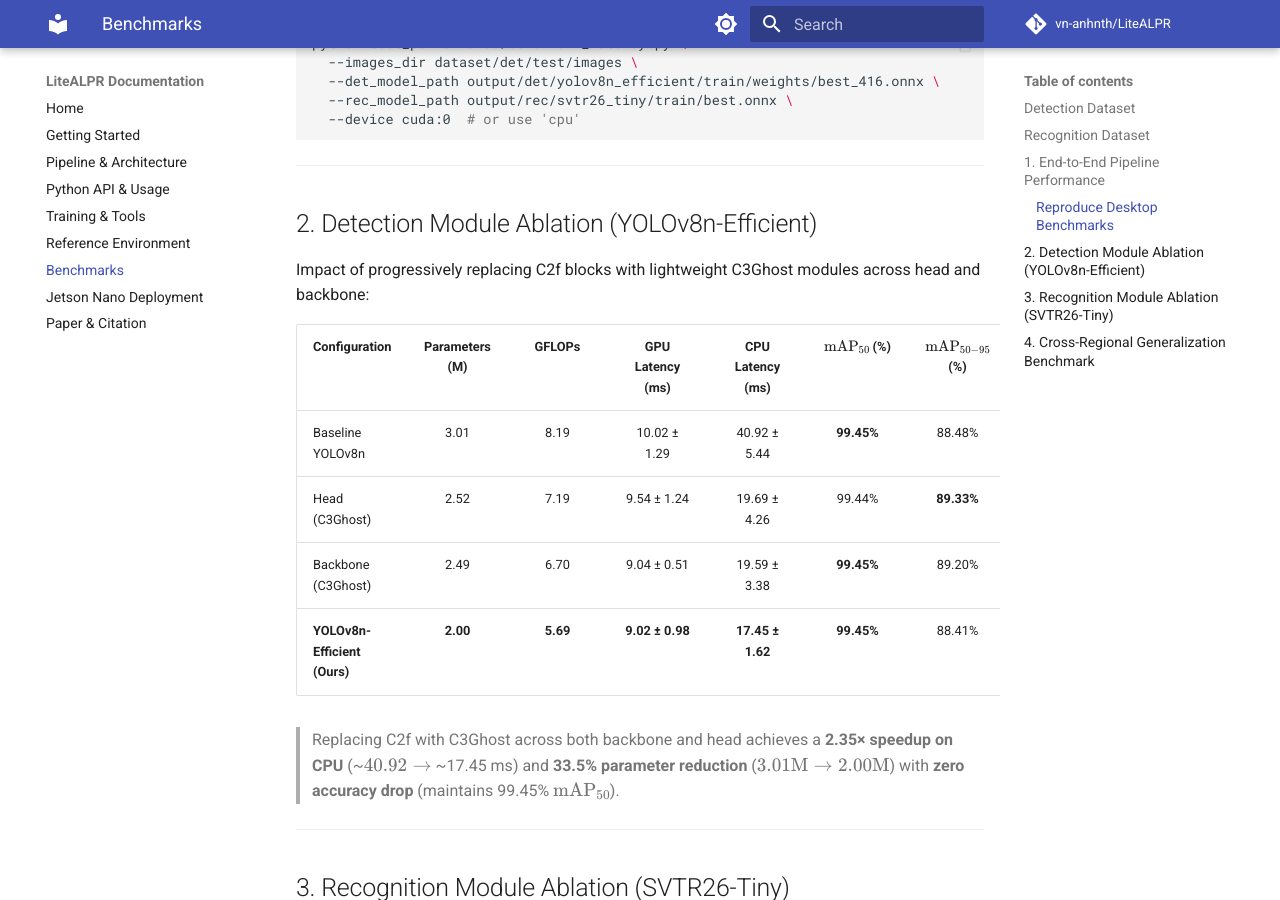
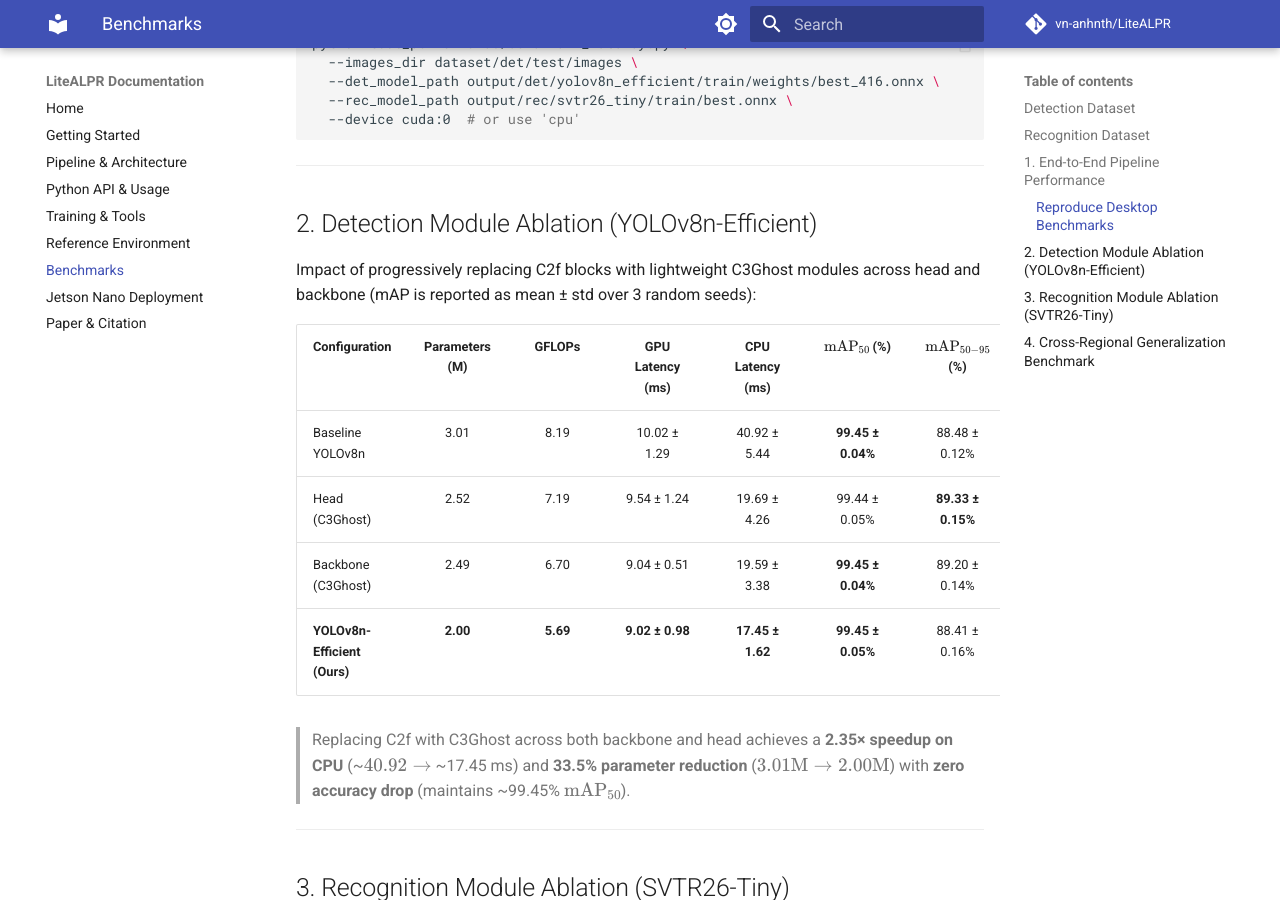
Before and after one commit to vn-anhnth/LiteALPR, an MkDocs documentation site: the page built from docs/benchmarks.md, in a window 1280 px wide and 900 px high, scrolled down 1977 px. Built offline with MkDocs 1.6.1 and Material for MkDocs 9.7.7, drawn with Linux system fonts in a browser that asks for light colours; comment, search, counter and statistics services are not loaded; the version menu is left out.

```diff
--- a/docs/benchmarks.md
+++ b/docs/benchmarks.md
@@ -61,16 +61,16 @@ python test_performance/benchmark_latency.py \
 
 ## 2. Detection Module Ablation (YOLOv8n-Efficient)
 
-Impact of progressively replacing C2f blocks with lightweight C3Ghost modules across head and backbone:
+Impact of progressively replacing C2f blocks with lightweight C3Ghost modules across head and backbone (mAP is reported as mean ± std over 3 random seeds):
 
 | Configuration | Parameters (M) | GFLOPs | GPU Latency (ms) | CPU Latency (ms) | $\text{mAP}_{50}$ (%) | $\text{mAP}_{50-95}$ (%) |
 | :--- | :---: | :---: | :---: | :---: | :---: | :---: |
-| Baseline YOLOv8n | 3.01 | 8.19 | 10.02 ± 1.29 | 40.92 ± 5.44 | **99.45%** | 88.48% |
-| Head (C3Ghost) | 2.52 | 7.19 | 9.54 ± 1.24 | 19.69 ± 4.26 | 99.44% | **89.33%** |
-| Backbone (C3Ghost) | 2.49 | 6.70 | 9.04 ± 0.51 | 19.59 ± 3.38 | **99.45%** | 89.20% |
-| **YOLOv8n-Efficient (Ours)** | **2.00** | **5.69** | **9.02 ± 0.98** | **17.45 ± 1.62** | **99.45%** | 88.41% |
+| Baseline YOLOv8n | 3.01 | 8.19 | 10.02 ± 1.29 | 40.92 ± 5.44 | **99.45 ± 0.04%** | 88.48 ± 0.12% |
+| Head (C3Ghost) | 2.52 | 7.19 | 9.54 ± 1.24 | 19.69 ± 4.26 | 99.44 ± 0.05% | **89.33 ± 0.15%** |
+| Backbone (C3Ghost) | 2.49 | 6.70 | 9.04 ± 0.51 | 19.59 ± 3.38 | **99.45 ± 0.04%** | 89.20 ± 0.14% |
+| **YOLOv8n-Efficient (Ours)** | **2.00** | **5.69** | **9.02 ± 0.98** | **17.45 ± 1.62** | **99.45 ± 0.05%** | 88.41 ± 0.16% |
 
-> Replacing C2f with C3Ghost across both backbone and head achieves a **2.35× speedup on CPU** (~$40.92 \rightarrow$ ~17.45 ms) and **33.5% parameter reduction** ($3.01\text{M} \rightarrow 2.00\text{M}$) with **zero accuracy drop** (maintains 99.45% $\text{mAP}_{50}$).
+> Replacing C2f with C3Ghost across both backbone and head achieves a **2.35× speedup on CPU** (~$40.92 \rightarrow$ ~17.45 ms) and **33.5% parameter reduction** ($3.01\text{M} \rightarrow 2.00\text{M}$) with **zero accuracy drop** (maintains ~99.45% $\text{mAP}_{50}$).
 
 ---
 
```
Also changed, not shown: README.md (+11 -9 lines), docs/getting-started.md (+2 -2 lines), docs/index.md (+2 -0 lines), docs/training.md (+7 -6 lines), docs/usage.md (+2 -2 lines).
